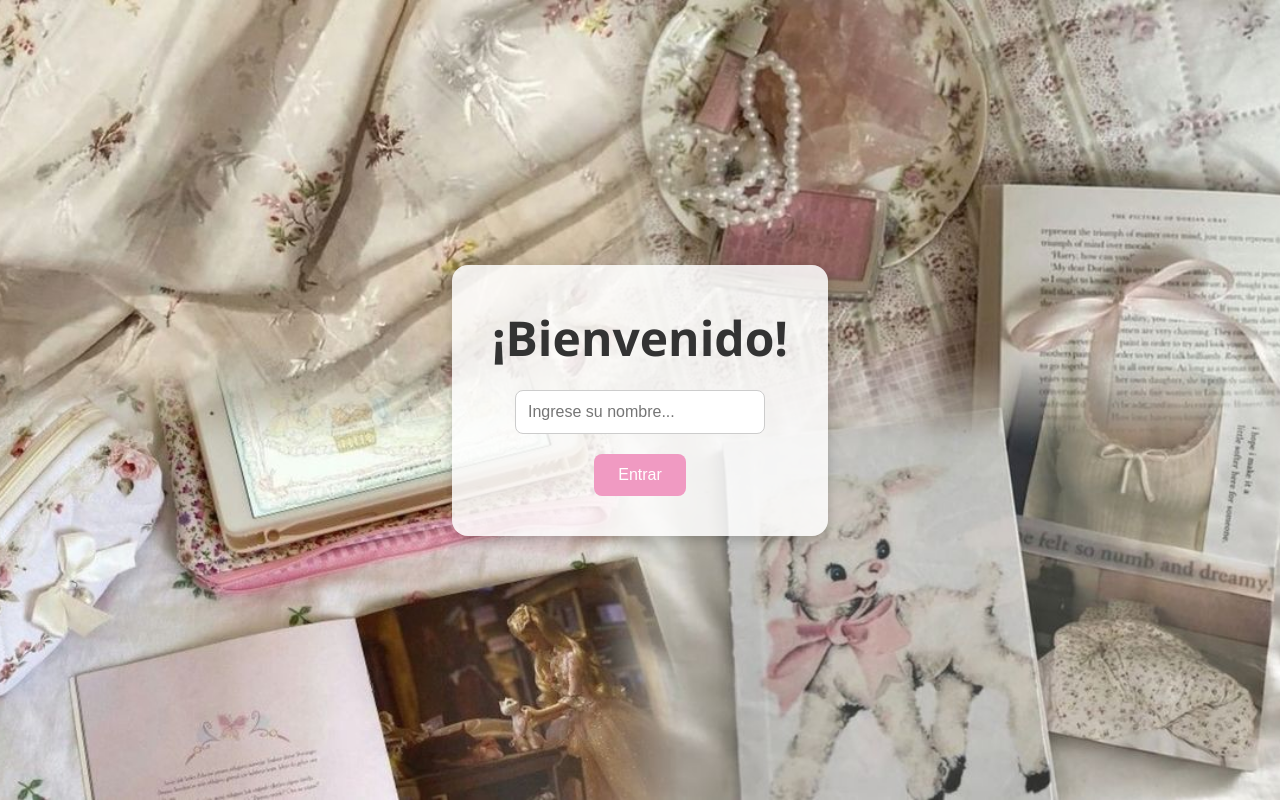
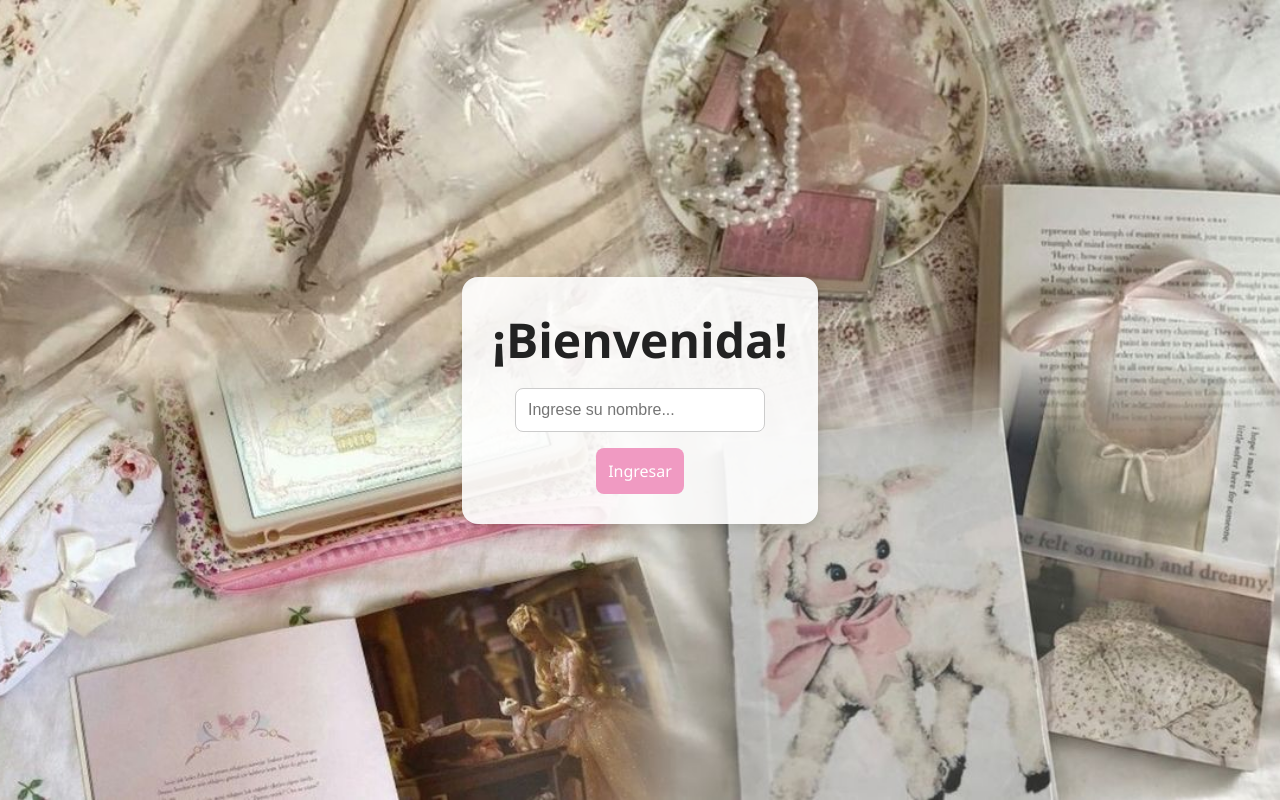
Before and after one commit to QuipildorFiorela/glow-girl-product-catalog, a web app: file inicio.html in a window 1280 px wide. Run offline with its HTML, style and script files only (its server is not run), Linux system fonts and the light colour scheme.

Commit message:
Inicio arreglado
El inicio ya cuenta con el JS y la estética arreglada

```diff
--- a/css/inicio.css
+++ b/css/inicio.css
@@ -4,51 +4,61 @@
   box-sizing: border-box;
 }
 
-body {
-  background-image: url('../img/inicio.jpg'); /* Ruta a tu imagen de fondo */
+body, html {
+  height: 100%;
+  font-family: 'Segoe UI', sans-serif;
+}
+
+.fondo {
+  background-image: url('../img/inicio.jpg'); /* asegurate de que la ruta sea correcta */
   background-size: cover;
   background-position: center;
   height: 100vh;
-  font-family: 'Segoe UI', sans-serif;
   display: flex;
   align-items: center;
   justify-content: center;
 }
 
-.inicio-container {
-  background-color: rgba(255, 255, 255, 0.85);
-  padding: 40px;
+.formulario {
+  background-color: rgba(255, 255, 255, 0.9);
+  padding: 30px;
   border-radius: 16px;
+  box-shadow: 0 4px 12px rgba(0, 0, 0, 0.15);
   text-align: center;
-  box-shadow: 0 4px 12px rgba(0, 0, 0, 0.2);
+  display: flex;
+  flex-direction: column;
+  align-items: center;
 }
 
-.inicio-container h1 {
+.titulo {
+  top: 15%;
   font-size: 3rem;
-  margin-bottom: 20px;
-  color: #333;
+  color: #222;
+  text-align: center;
+  margin-bottom: 16px;
 }
 
-.inicio-container input {
+input[type="text"] {
   padding: 12px;
   font-size: 1rem;
   width: 250px;
   border-radius: 8px;
   border: 1px solid #ccc;
-  margin-bottom: 20px;
+  outline: none;
+  margin-bottom: 16px;
 }
 
-.inicio-container button {
-  padding: 12px 24px;
-  font-size: 1rem;
+.boton-ingresar {
   background-color: #f09ac2;
   color: white;
-  border: none;
+  font-size: 1rem;
+  padding: 12px;
   border-radius: 8px;
   cursor: pointer;
   transition: background-color 0.3s ease;
+  user-select: none;
 }
 
-.inicio-container button:hover {
+.boton-ingresar:hover {
   background-color: #e37aa9;
 }
--- a/inicio.html
+++ b/inicio.html
@@ -5,25 +5,16 @@
     <meta name="viewport" content="width=device-width, initial-scale=1.0"/>
     <title>Glow Girl - Inicio</title>
     <link rel="stylesheet" href="./css/inicio.css" />
-    </head>
-    <body>
-    <div class="inicio-container">
-        <h1>¡Bienvenido!</h1>
-        <input type="text" id="nombre" placeholder="Ingrese su nombre..." />
-        <br />
-        <button onclick="irATienda()">Entrar</button>
+</head>
+<body>
+    <div class="fondo">
+        <div class="formulario">
+            <h1 class="titulo">¡Bienvenida!</h1>
+            <input type="text" id="nombre" placeholder="Ingrese su nombre..." required />
+            <div class="boton-ingresar" id="btn-ingresar">Ingresar</div>
+        </div>
     </div>
 
-    <script>
-        function irATienda() {
-        const nombre = document.getElementById("nombre").value.trim();
-        if (nombre) {
-            localStorage.setItem("usuario", nombre);
-            window.location.href = "./index.html";
-        } else {
-            alert("Por favor ingresá tu nombre.");
-        }
-        }
-    </script>
+    <script src="js/inicio.js"></script>
 </body>
 </html>
--- /dev/null
+++ b/js/inicio.js
@@ -0,0 +1,26 @@
+
+function funcionalidadBtnIngresar(){
+    document.addEventListener("DOMContentLoaded", () => {
+    const btnIngresar = document.getElementById("btn-ingresar");
+    const inputNombre = document.getElementById("nombre");
+
+    btnIngresar.addEventListener("click", () => {
+        const nombre = inputNombre.value.trim();
+
+        if (nombre) {
+        // Guardamos el nombre si querés usarlo en otra página
+        localStorage.setItem("nombreUsuario", nombre);
+        // Redirigimos a la página principal
+        window.location.href = "index.html";
+        } else {
+        alert("Por favor ingresá tu nombre.");
+        }
+    });
+    });
+}
+
+async function init() {
+    funcionalidadBtnIngresar();
+}
+
+init();
```
